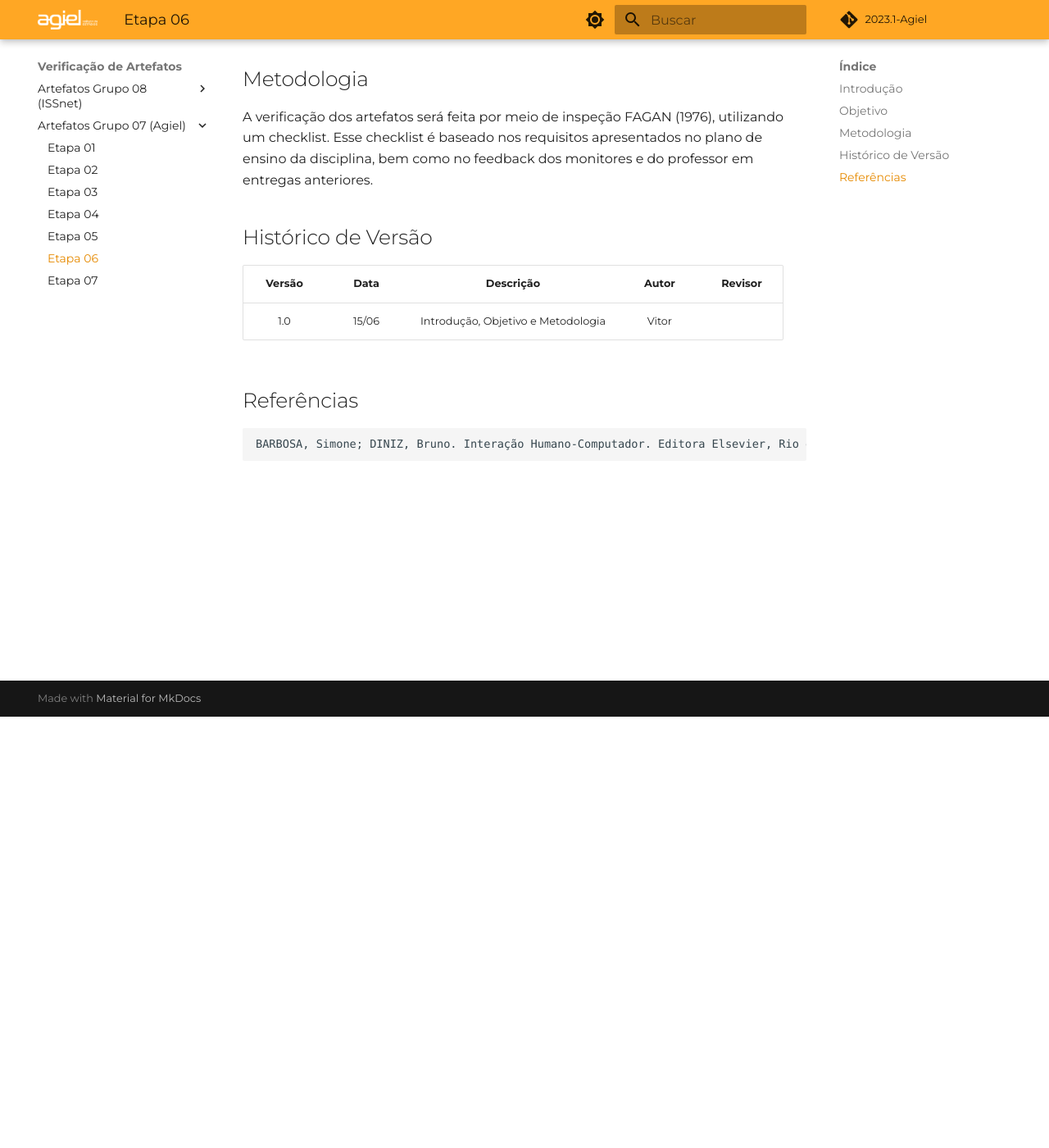
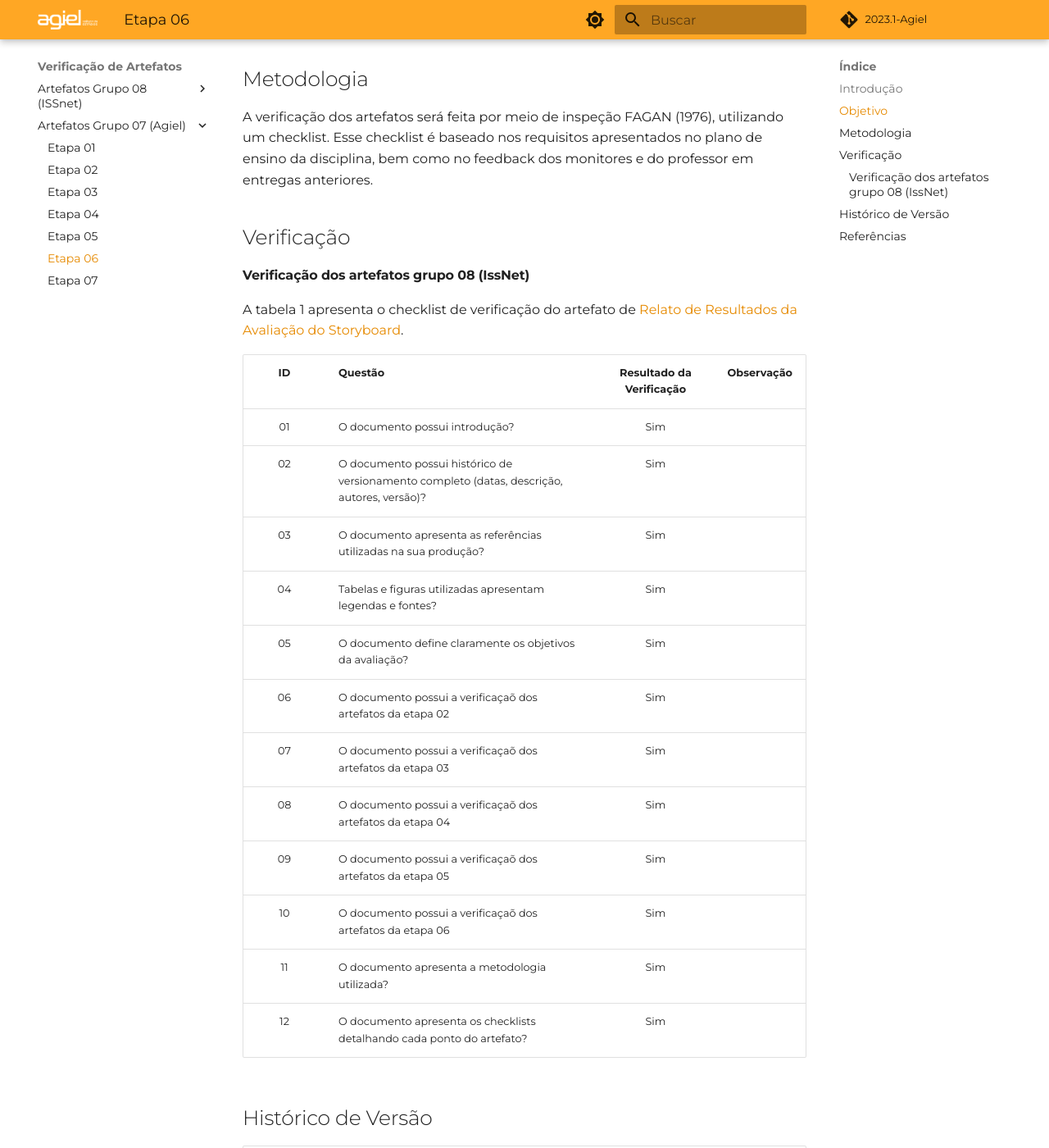
Before and after one commit to Interacao-Humano-Computador/2023.1-Agiel, an MkDocs documentation site: the page built from docs/verificacao/grupo_7/etapa_6.md, in a window 1280 px wide and 1400 px high, scrolled down 526 px. Shown: the whole window at 82% size. Built offline with MkDocs 1.6.1 and Material for MkDocs 9.7.7, drawn with Linux system fonts in a browser that asks for light colours; some web fonts are replaced; comment, search, counter and statistics services are not loaded; some of the changed text lies outside the part shown.

Commit message:
docs: adicionado verificação dos artefatos da etapa 6

````diff
--- a/docs/verificacao/grupo_7/etapa_6.md
+++ b/docs/verificacao/grupo_7/etapa_6.md
@@ -13,11 +13,33 @@ Este documento tem como fim verificar a qualidade dos artefatos produzidos pelo
 ## Metodologia
 A verificação dos artefatos será feita por meio de inspeção FAGAN (1976), utilizando um checklist. Esse checklist é baseado nos requisitos apresentados no plano de ensino da disciplina, bem como no feedback dos monitores e do professor em entregas anteriores.
 
+## Verificação
+
+#### Verificação dos artefatos grupo 08 (IssNet)
+
+A tabela 1 apresenta o checklist de verificação do artefato de [Relato de Resultados da Avaliação do Storyboard](https://github.com/Interacao-Humano-Computador/2023.1-Agiel/blob/main/docs/desenvolvimento/storyboard/relatos_storyboard.md).
+
+| ID | Questão | Resultado da Verificação | Observação |
+|:---:| --- | :---: | :---: |
+| 01 | O documento possui introdução? | Sim | |
+| 02 | O documento possui histórico de versionamento completo (datas, descrição, autores, versão)? | Sim | |
+| 03 | O documento apresenta as referências utilizadas na sua produção? | Sim | |
+| 04 | Tabelas e figuras utilizadas apresentam legendas e fontes? | Sim | |
+| 05 | O documento define claramente os objetivos da avaliação? | Sim | |
+| 06 | O documento possui a verificaçaõ dos artefatos da etapa 02 | Sim | |
+| 07 | O documento possui a verificaçaõ dos artefatos da etapa 03 | Sim | |
+| 08 | O documento possui a verificaçaõ dos artefatos da etapa 04 | Sim | |
+| 09 | O documento possui a verificaçaõ dos artefatos da etapa 05 | Sim | |
+| 10 | O documento possui a verificaçaõ dos artefatos da etapa 06 | Sim | |
+| 11 | O documento apresenta a metodologia utilizada? | Sim | |
+| 12 | O documento apresenta os checklists detalhando cada ponto do artefato? | Sim | |
+
 ## Histórico de Versão
 
 | Versão | Data  |            Descrição              |     Autor      |    Revisor    |
 |:------:|:-----:|:---------------------------------:|:--------------:|:-------------:|
 |  1.0   | 15/06  | Introdução, Objetivo e Metodologia | Vitor | |
+|  1.1   | 15/06  | Adição do checklist geral da verificação de artefatos do grupo 08 | Vitor | |
 
 ## Referências
 ```
````
